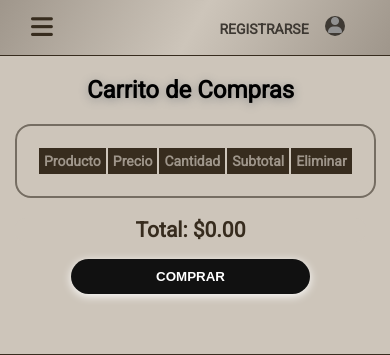
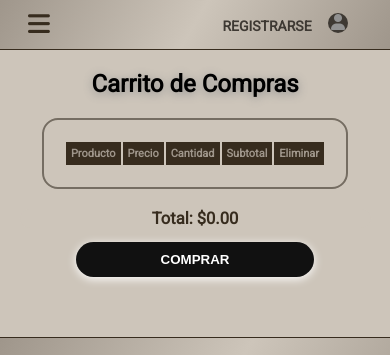
Before and after one commit to alaancuevas/UrbanStreetwear-Page, a plain HTML site: page carrito/carrito.html in a window 390 px wide. Shown: the part 123-478 px from the top of the page. Drawn offline with Linux system fonts and the light colour scheme.

Commit message:
Fix responsive carrito

```diff
--- a/carrito/carrito.css
+++ b/carrito/carrito.css
@@ -12,7 +12,7 @@
 }
 
 .cont-navBar{
-    padding: 15px;
+    padding: 12px;
 }
 
 .contenedor{
@@ -25,8 +25,8 @@
     text-decoration: none;
 }
 .carrito{
+    display: block;
     justify-content: center;
-    display: block;
 }
 .agregar a{
     text-decoration: none;
@@ -34,12 +34,12 @@
 }
 
 .prod-table{
+    max-width: 100%;
+    margin: 0 auto;
     border: 2px solid var(--ter);
     border-radius: 16px;
     background-color:var(--pri) ;
     padding: 20px;
-    width: 100%;
-    margin: 0 auto;
 }
 
 @media (min-width: 768px) {
@@ -88,20 +88,27 @@ tr{
         color: var(--pri);
     }
 }
-@media (max-width: 768px){
-    .contenedor{
-        margin: 15px;
-    }
+
+@media (max-width: 620px) {
     .carrito{
-
-        font-size: 14px;
+        font-size: 15px;
     }
     .title{
         th{
             padding: 5px;
         }
     }
+}
 
+@media (max-width: 460px){
+    .carrito{
+        font-size: 11px;
+    }
+    .title{
+        th{
+            padding: 5px;
+        }
+    }
 }
 
 .footer{
```
